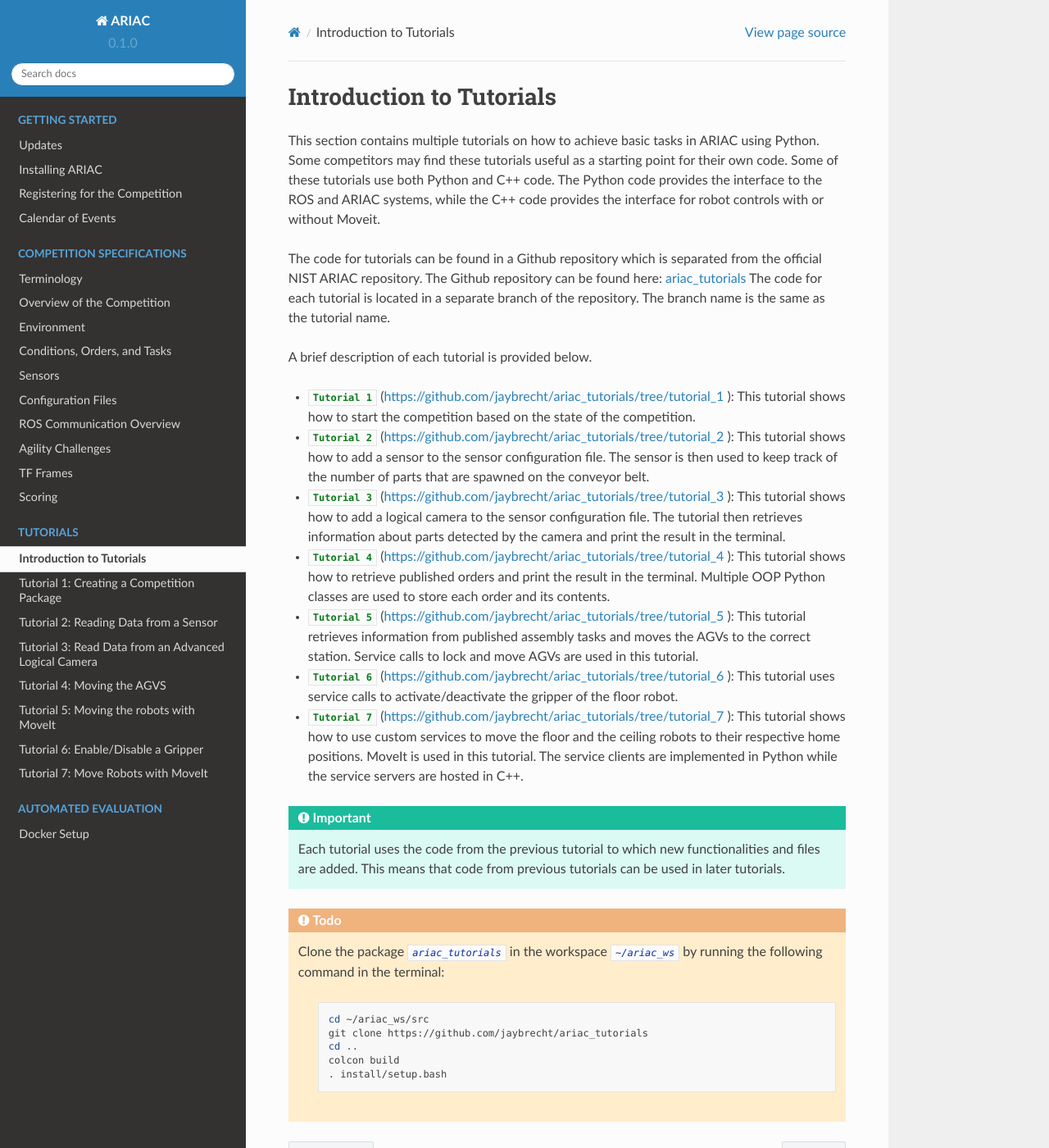
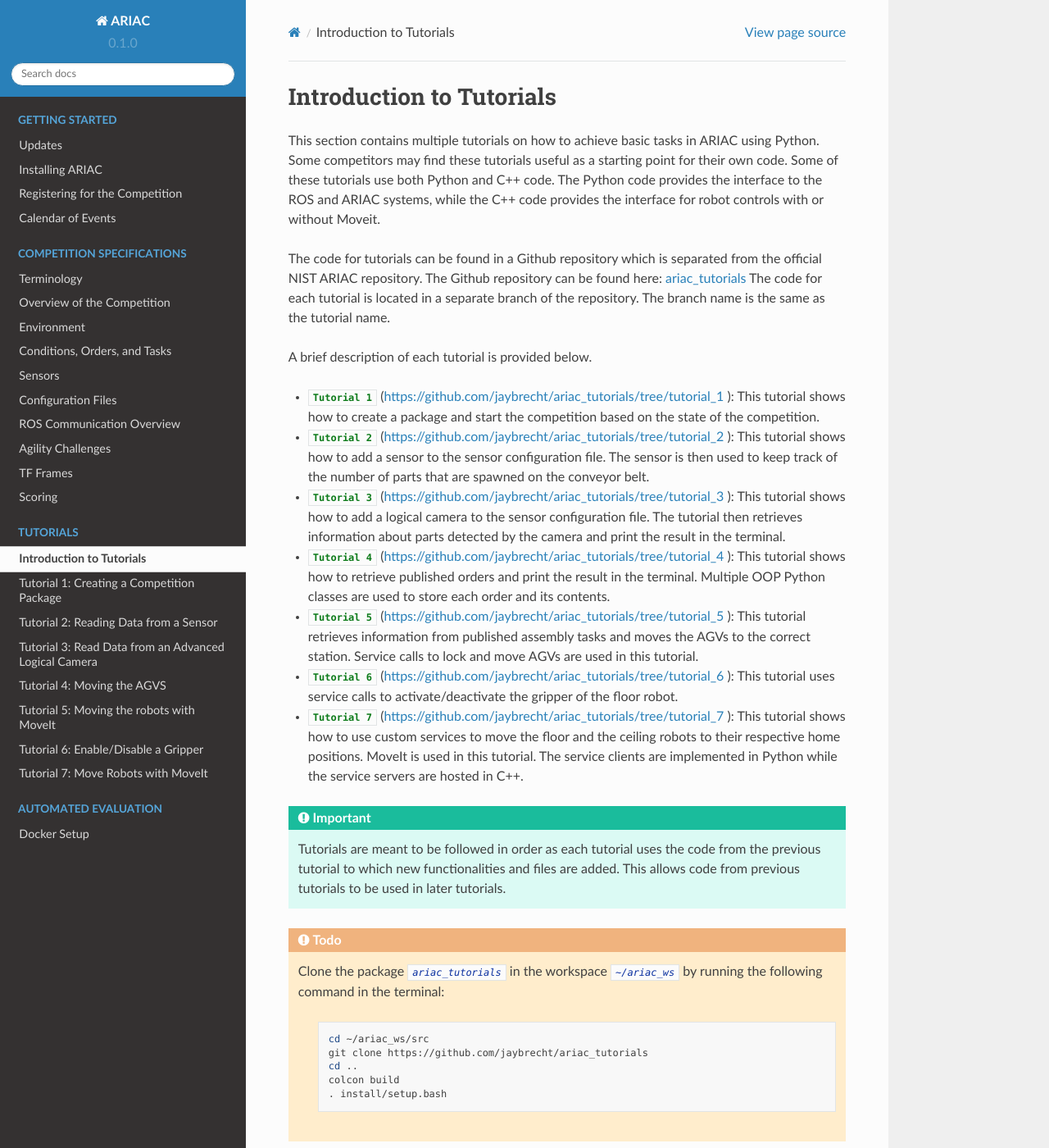
Before and after one commit to usnistgov/ARIAC, a Sphinx documentation site: the page built from docs/tutorials/tutorials.rst, in a window 1280 px wide and 1400 px high. Shown: the whole window at 82% size. Built offline with Sphinx 7.4.7 and the Read the Docs theme 2.0.0, drawn with Linux system fonts in a browser that asks for light colours.

Commit message:
tutorial7

```diff
--- a/docs/tutorials/tutorials.rst
+++ b/docs/tutorials/tutorials.rst
@@ -22,7 +22,7 @@ The code for each tutorial is located in a separate branch of the repository. Th
 
 A brief description of each tutorial is provided below.
 
-- :inline-tutorial:`Tutorial 1` (`https://github.com/jaybrecht/ariac_tutorials/tree/tutorial_1 <https://github.com/jaybrecht/ariac_tutorials/tree/tutorial_1>`_ ): This tutorial shows how to start the competition based on the state of the competition.
+- :inline-tutorial:`Tutorial 1` (`https://github.com/jaybrecht/ariac_tutorials/tree/tutorial_1 <https://github.com/jaybrecht/ariac_tutorials/tree/tutorial_1>`_ ): This tutorial shows how to create a package and start the competition based on the state of the competition.
 - :inline-tutorial:`Tutorial 2` (`https://github.com/jaybrecht/ariac_tutorials/tree/tutorial_2 <https://github.com/jaybrecht/ariac_tutorials/tree/tutorial_2>`_ ): This tutorial shows how to add a sensor to the sensor configuration file. The sensor is then used to keep track of the number of parts that are spawned on the conveyor belt.
 - :inline-tutorial:`Tutorial 3` (`https://github.com/jaybrecht/ariac_tutorials/tree/tutorial_3 <https://github.com/jaybrecht/ariac_tutorials/tree/tutorial_3>`_ ): This tutorial shows how to add a logical camera to the sensor configuration file. The tutorial then retrieves information about parts detected by the camera and print the result in the terminal.
 - :inline-tutorial:`Tutorial 4` (`https://github.com/jaybrecht/ariac_tutorials/tree/tutorial_4 <https://github.com/jaybrecht/ariac_tutorials/tree/tutorial_4>`_ ): This tutorial shows how to retrieve published orders and print the result in the terminal. Multiple OOP Python classes are used to store each order and its contents.
@@ -32,7 +32,7 @@ A brief description of each tutorial is provided below.
 
 .. important::
 
-  Each tutorial uses the code from the previous tutorial to which new functionalities and files are added. This means that code from previous tutorials can be used in later tutorials.
+  Tutorials are meant to be followed in order as each tutorial uses the code from the previous tutorial to which new functionalities and files are added. This allows code from previous tutorials to be used in later tutorials.
 
 
 .. todo::
```
